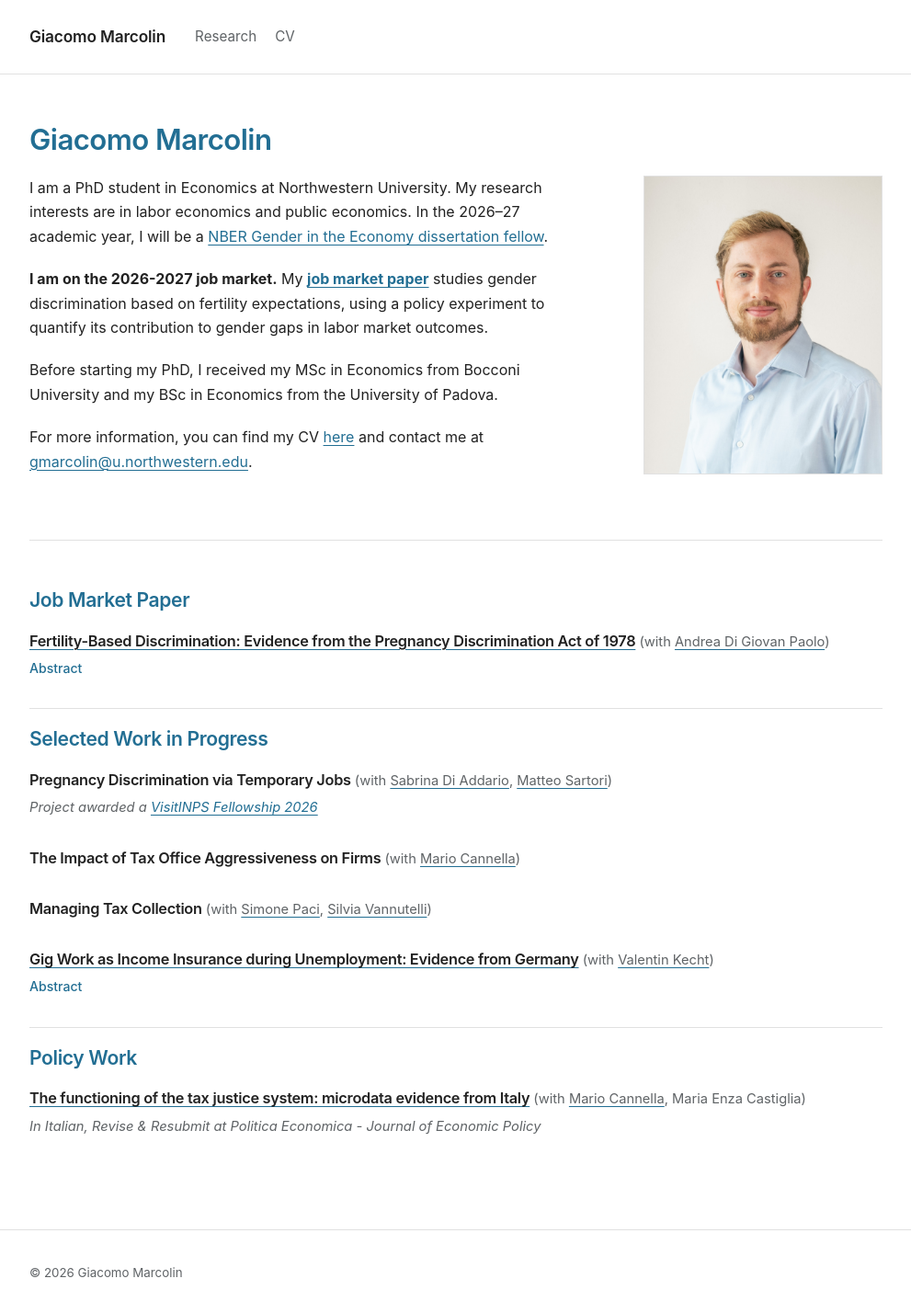
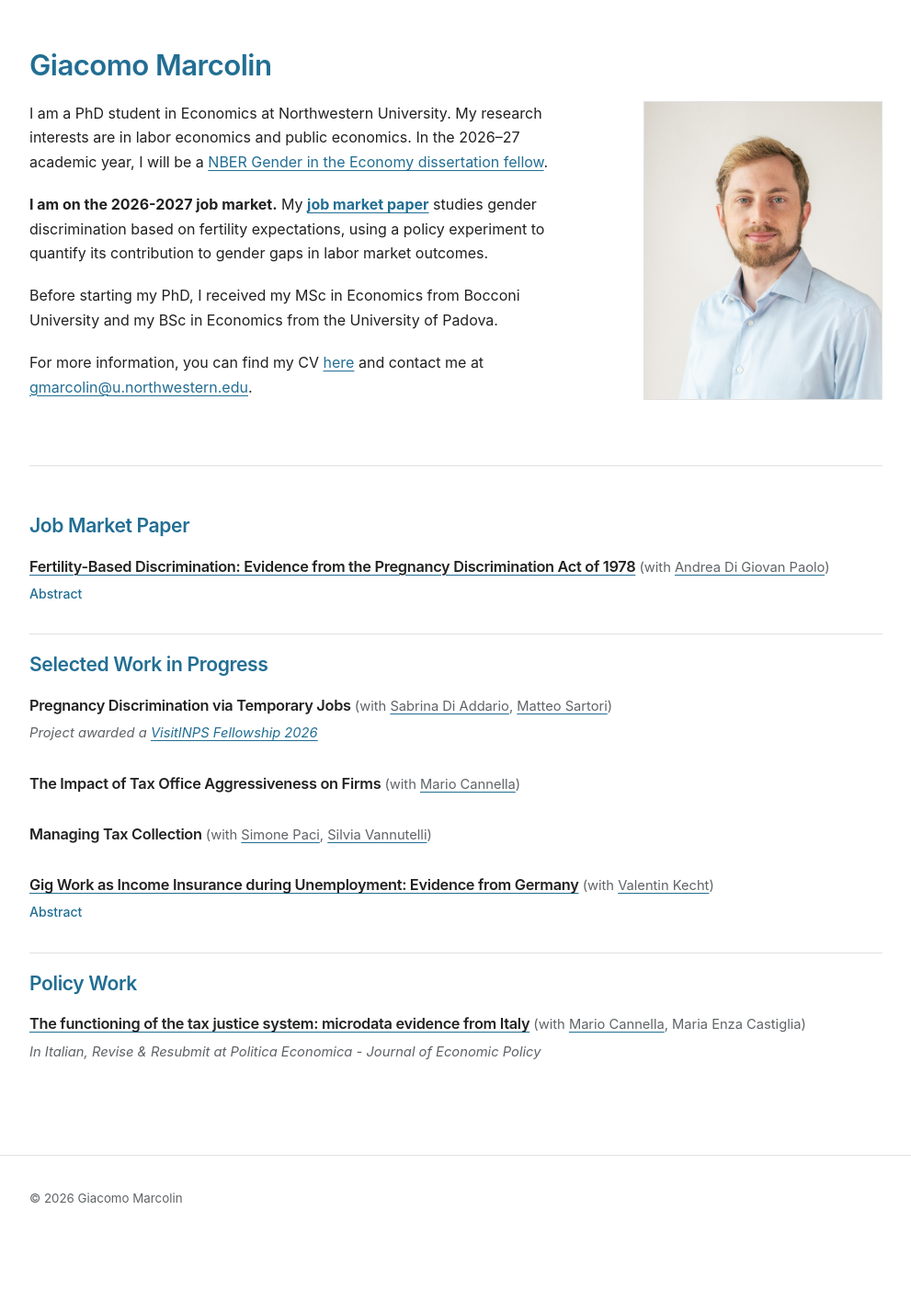
Before and after one commit to giacomomarcolin/giacomomarcolin.github.io, a Jekyll site: the page built from index.md, in a window 1280 px wide. Shown: the whole page at 92% size, without its empty margins (144-1135 px from the left). Built offline with Jekyll 4.4.1, drawn with Linux system fonts in a browser that asks for light colours; after the commit the page ends 1347 px from its top, so only the background shows below that.

Commit message:
Remove site header ribbon

```diff
--- a/_layouts/default.html
+++ b/_layouts/default.html
@@ -9,17 +9,6 @@
     <link rel="stylesheet" href="{{ '/assets/css/main.css' | relative_url }}">
   </head>
   <body>
-    <header class="site-header">
-      <div class="site-header__inner">
-        <a class="site-name" href="{{ '/' | relative_url }}">{{ site.title }}</a>
-
-        <nav class="site-nav" aria-label="Primary navigation">
-          <a href="{{ '/research/' | relative_url }}"{% if page.url == '/research/' %} aria-current="page"{% endif %}>Research</a>
-          <a href="{{ '/files/cv/giacomo-marcolin-cv.pdf' | relative_url }}">CV</a>
-        </nav>
-      </div>
-    </header>
-
     <main class="site-content">
       {{ content }}
     </main>
```
